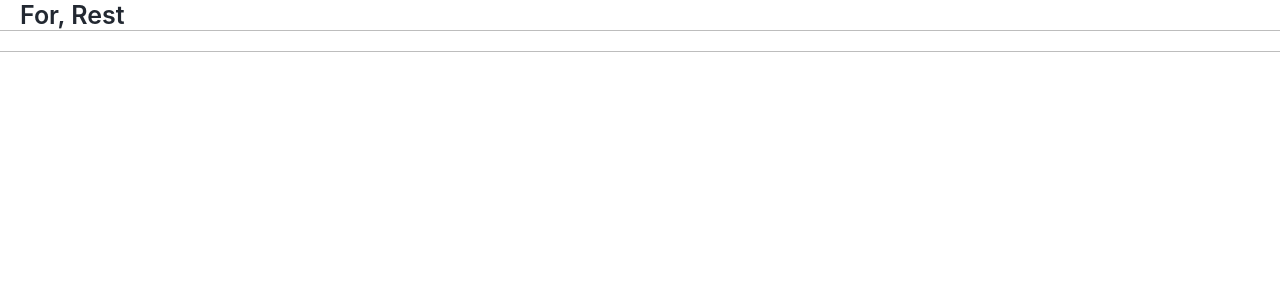
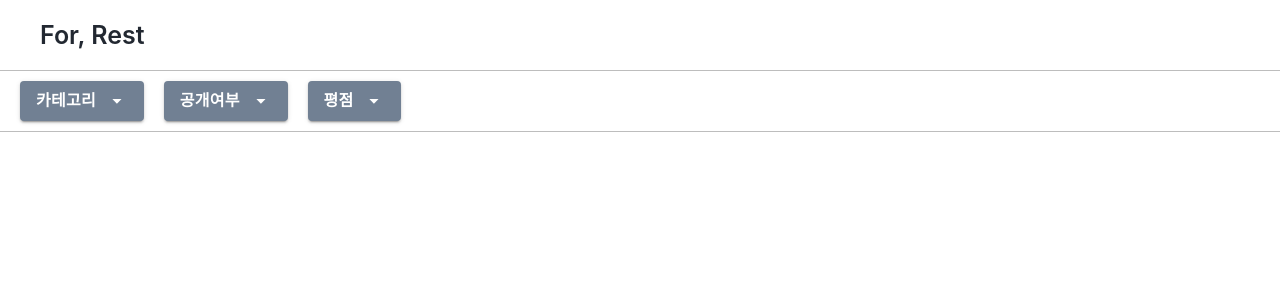
Before and after one commit to Hanghae99-Team-Forrest/forest-client-application, a React (Create React App) app: page /review in a window 1280 px wide. Shown: the top 300 px of the page. Built offline with nearby package versions, Linux system fonts and the light colour scheme.

Commit message:
[#5] feat: dropdown btn 추가

```diff
--- /dev/null
+++ b/src/elements/DropDown.js
@@ -0,0 +1,111 @@
+import React from "react";
+import Button from "@material-ui/core/Button";
+import Menu from "@material-ui/core/Menu";
+import MenuItem from "@material-ui/core/MenuItem";
+import { withStyles } from "@material-ui/core/styles";
+import { createTheme } from "@material-ui/core/styles";
+import { ThemeProvider } from "@material-ui/styles";
+import { purple } from "@material-ui/core/colors";
+import { Text, Grid } from ".";
+import ArrowDropDownIcon from "@material-ui/icons/ArrowDropDown";
+
+const theme = createTheme({
+  palette: {
+    primary: {
+      main: purple[500],
+    },
+    secondary: {
+      main: "#718093",
+    },
+  },
+});
+
+export default function DropDown(props) {
+  const [anchorEl, setAnchorEl] = React.useState(null);
+
+  const handleClick = (event) => {
+    setAnchorEl(event.currentTarget);
+  };
+
+  const handleClose = (option) => {
+    setAnchorEl(null);
+    if (option.target.firstChild !== null) {
+      let target =
+        option.target.firstChild.innerHTML ||
+        option.target.innerHTML ||
+        option.target.firstChild.data;
+      console.log(target);
+    }
+  };
+
+  return (
+    <div style={{ margin: "0 1rem" }}>
+      <ThemeProvider theme={theme}>
+        <Button
+          aria-controls="customized-menu"
+          aria-haspopup="true"
+          variant="contained"
+          color="secondary"
+          onClick={handleClick}
+        >
+          <Text size="1.6rem" margin="0" color="white" bold="t">
+            <Grid is_flex="t">
+              <Grid margin='0 1rem 0 0'>{props.menu_name}</Grid>
+              {props.icon.icon}
+            </Grid>
+          </Text>
+        </Button>
+        <StyledMenu
+          id="customized-menu"
+          anchorEl={anchorEl}
+          keepMounted
+          open={Boolean(anchorEl)}
+          onClose={handleClose}
+        >
+          {props.options.map((option) => (
+            <MenuItem
+              key={option}
+              selected={option === "Pyxis"}
+              onClick={handleClose}
+            >
+              <Text size="1.6rem" margin="0" padding={props.size}>
+                {option}
+              </Text>
+            </MenuItem>
+          ))}
+        </StyledMenu>
+      </ThemeProvider>
+    </div>
+  );
+}
+
+DropDown.defaultProps = {
+  menu_name: "",
+  options: ["수정", "삭제", "상세보기"],
+  icon: {
+    _name: "",
+    icon: <ArrowDropDownIcon fontSize="large" />,
+  },
+  post_id: "0",
+  size: "",
+};
+
+const StyledMenu = withStyles({
+  paper: {
+    border: "1px solid #d3d4d5",
+  },
+})((props) => (
+  <Menu
+    elevation={0}
+    getContentAnchorEl={null}
+    anchorOrigin={{
+      vertical: "bottom",
+      horizontal: "center",
+    }}
+    transformOrigin={{
+      vertical: "top",
+      horizontal: "center",
+    }}
+    {...props}
+  />
+));
--- a/src/elements/Text.js
+++ b/src/elements/Text.js
@@ -2,9 +2,9 @@ import React from "react";
 import styled from "styled-components";
 
 const Text = (props) => {
-  const { bold, color, size, children, margin } = props;
+  const { bold, color, size, children, margin, padding } = props;
 
-  const styles = {bold: bold, color: color, size: size, margin};
+  const styles = {bold: bold, color: color, size: size, margin, padding: padding};
   return (
       <P {...styles}>
           {children}
@@ -18,6 +18,7 @@ Text.defaultProps = {
   color: "#222831",
   size: "1.4rem",
   margin: false,
+  padding: false,
 };
 
 const P = styled.p`
@@ -25,6 +26,8 @@ const P = styled.p`
   font-size: ${(props) => props.size};
   font-weight: ${(props) => (props.bold? "600" : "400")};
   ${(props) => (props.margin? `margin: ${props.margin};` : '')}
+  ${(props) => (props.padding? `padding: ${props.padding};` : '')}
+
 `;
 
 export default Text;
--- a/src/elements/index.js
+++ b/src/elements/index.js
@@ -3,5 +3,6 @@ import Image from "./Image"
 import Text from "./Text";
 import Input from "./Input";
 import Button from "./Button";
+import DropDown from "./DropDown";
 
-export {Grid, Image, Text, Input, Button};
+export {Grid, Image, Text, Input, Button, DropDown};
--- a/src/pages/ReviewWrite.js
+++ b/src/pages/ReviewWrite.js
@@ -1,6 +1,6 @@
 import React from "react";
 
-import { Grid, Text, Input } from "../elements";
+import { Grid, Text, DropDown, Input } from "../elements";
 
 const ReviewWrite = (props) => {
   return (
@@ -10,11 +10,13 @@ const ReviewWrite = (props) => {
           For, Rest
         </Text>
       </Grid>
-      <Grid borderBottom="1px solid #bdbdbd">
-        <Grid padding="1rem 3rem" is_flex="t" margin="0 auto" maxWidth='80rem'>
-          {/* <DropDown menu_name='카테고리' options={["산", "바 다", "계 곡"]}/>
-          <DropDown menu_name='공개여부' options={["공개", "비공개"]}/>
-          <DropDown menu_name='평  점' options={["1", "2", "3", '4', '5']}/> */}
+      <Grid borderBottom="1px solid #bdbdbd" is_flex="t">
+        <Grid padding="1rem 1rem" is_flex="t" margin="0">
+          <DropDown menu_name='카테고리' options={["산", "바 다", "계 곡"]} size='0 2.6rem'/>
+          <DropDown menu_name='공개여부' options={["공개", "비공개"]} size='0 2.3rem'/>
+          <DropDown menu_name='평점' options={["1", "2", "3", '4', '5']} size='0 2.4rem'/>
+        </Grid>
+        <Grid padding="1rem 3rem"margin="0 auto" maxWidth='80rem'>
         </Grid>
       </Grid>
     </React.Fragment>
--- a/src/shared/App.js
+++ b/src/shared/App.js
@@ -26,7 +26,6 @@ function App() {
           <Route path="/" exact component={PostList} />
           <Route path="/write" component={PostWrite} />
           <Route path="/review" component={ReviewWrite} />
-
         </ConnectedRouter>
       </Grid>
     </React.Fragment>
```
